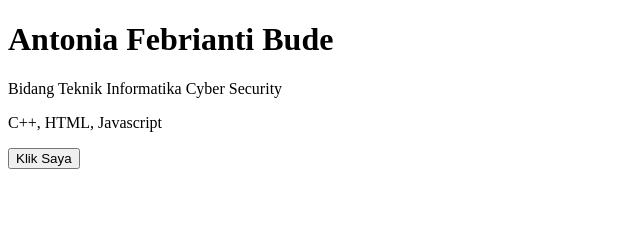
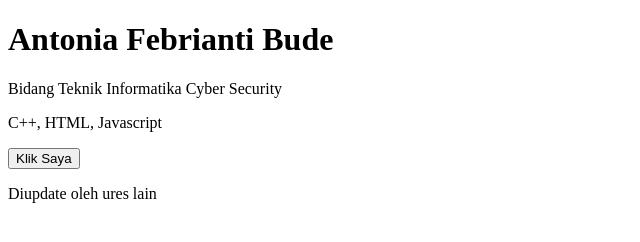
Before and after one commit to rib-byte/my-portofolio, a plain HTML site: page index.html in a window 1280 px wide. Shown: the whole page, without its empty margins (0-640 px from the left). Drawn offline with Linux system fonts and the light colour scheme.

Commit message:
prubahan dari user lain

```diff
--- a/index.html
+++ b/index.html
@@ -10,5 +10,7 @@
     <p>Bidang Teknik Informatika Cyber Security</p>
     <p>C++, HTML, Javascript</p>
     <button>Klik Saya</button>
+
+    <p>Diupdate oleh ures lain</p>
   </body>
 </html>
--- /dev/null
+++ b/script.js
@@ -0,0 +1 @@
+console.log("hello form other user");
```
